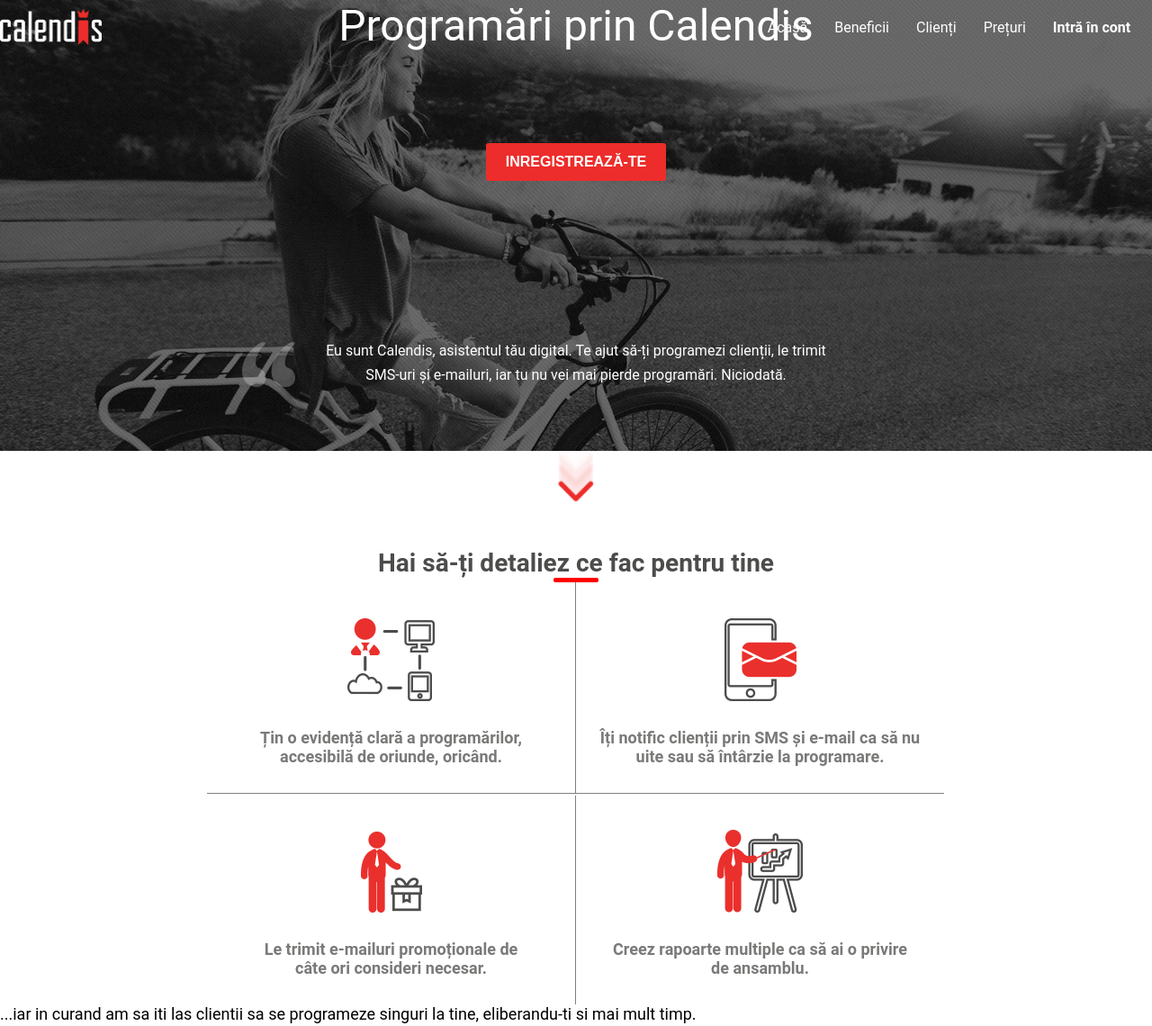
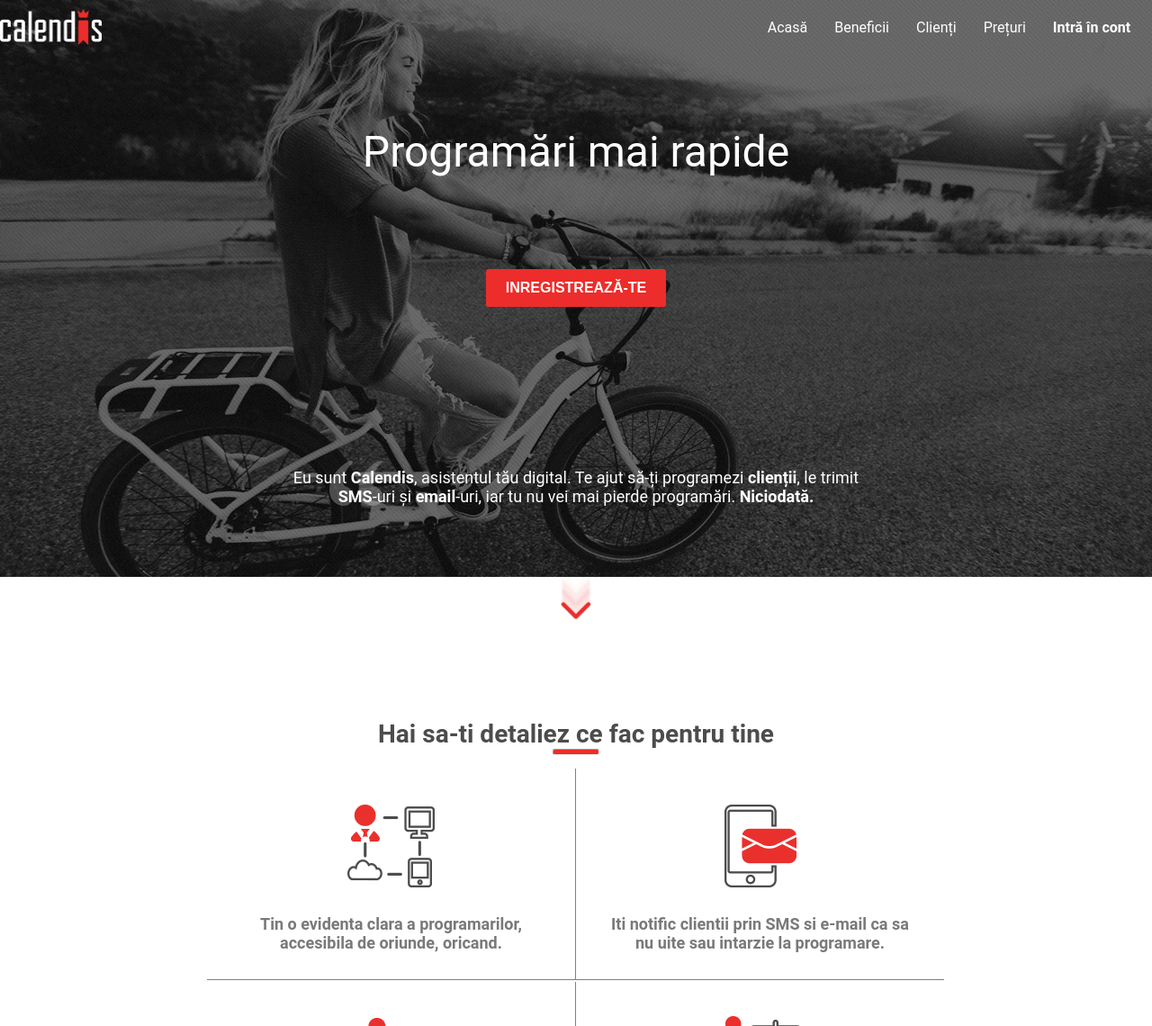
Before and after one commit to poprobertdaniel/html-css-training-studio, a plain HTML site: page root/index.html in a window 1280 px wide. Shown: the top 1140 px of the page at 90% size. Drawn offline with Linux system fonts and the light colour scheme.

Commit message:
second section

```diff
--- a/root/css/main.css
+++ b/root/css/main.css
@@ -1,15 +1,12 @@
-
 html , body {
 	margin: 0;
 	padding: 0;
 	height: 100%;
-
 	font-family: "Roboto", sans-serif;
 }
 
 p {
 	font-size: 18px;
-
 }
 
 a {
@@ -17,11 +14,9 @@
 	text-decoration: none;
 }
 
-
 div {
 	font-size: 0;
 }
-
 
 ul, ol, li, p {
 	margin: 0;
@@ -29,21 +24,17 @@
 	list-style: none;
 }
 
-
 .home-section{
 	background-image: url("../images/Layer.jpg");
 	background-repeat: no-repeat;
 	background-size: cover;
 }
 
-
 #navbar-wrapper{
-	position: fixed;
 	width:100%;
 	height: 40px;
 	padding-top: 10px;
 	position: fixed;
-
 
 }
 
@@ -77,6 +68,7 @@
 	border-color: red;
 	border-bottom-style: solid;
 	border-radius: 1.5px;
+
 	}
 
 
@@ -92,10 +84,9 @@
 	font-size: 48px;
 	color: white;
 	text-align: center;
+	padding-top: 140px;
 }
-.home-section .end-home-section p {
-	font-size: 16px;
-}
+
 .register-div{
 	text-align: center;
 	padding-top: 102px;
@@ -123,16 +114,10 @@
 .end-home-section p{
 	background-image: url("../images/Calendis_Quote_Mark_Grey.png");
 	background-repeat: no-repeat;
-	background-position: 22% 100%; /* de modificat pt responsivness */
-	font-size: 18px;
-  	line-height: 27px;
-  	padding-top: 75px;
+	font-size:18px;
+	padding-top:79px;
+	background-position: 30% 100%;
 
-}
-
-.benefits-section{
-	width: 100%;
-	height: auto;
 }
 
 .down-arrow {
@@ -140,43 +125,49 @@
 	background-repeat: no-repeat;
 	background-size: contain;
 	background-position: center;
-	height:60px;
-}
+	height: 50px;
 
-.benefits-title p {
-	font-size: 28px;
-	font-weight: bold;
-	color: #4c4c4b;
-	text-align: center;
-	padding-top: 48px;
 
 }
 
-.benefits-title hr{
-	border:0;
-    border-top: 5px solid red;
-    border-radius: 2px;
-    width: 50px;
-}
 
-.benefits-container {
+.benefits-section {
+
 	font-weight: bold;
 	color: rgba(76, 76, 75, 0.75);
 	width: 820px;
 	margin: 0 auto;
-}
+	}
 
-.benefits-container p {
-	font-size: 18px;
-}
-
-.col1, .col2, .col3, .col4 {
-	display: inline-block;
-	width: 409px;
-	text-align: center;
+.benefits-section  hr{
+	background-color: #ec2d2b;
+	width: 50px;
+	height: 5px;
+	border-radius: 2.5px;
+	margin-bottom: 15px;
 
 }
 
+.benefits-section p{
+	padding-top:108px;
+	font-size:28px;
+	text-align:center;
+	color: #4c4c4b;
+
+}
+
+
+.col1 p, .col2 p, .col3 p, .col4 p {
+	padding: 30px 0px;
+	font-size: 18px;
+	color: rgba(76, 76, 75, 0.75);
+	}
+.benefits-section img{
+	width: auto;
+	height: auto;
+	margin-top: 40px;
+
+}
 .col1, .col3 {
 	border-right: 1px solid gray;
 }
@@ -185,12 +176,8 @@
 	border-bottom: 1px solid gray;
 }
 
-.benefits-container img{
-	width: auto;
-	height: auto;
-	margin-top: 40px;
-}
-
-.col1 p, .col2 p, .col3 p, .col4 p{
-	padding: 30px 0px;
-}
+.col1, .col2, .col3, .col4  {
+	display: inline-block;
+	width: 409px;
+	text-align: center;
+	}
--- a/root/index.html
+++ b/root/index.html
@@ -2,13 +2,11 @@
 <html>
 
   <head>
-
     <title>Calendis</title>
     <link rel="stylesheet" type="text/css" href="css/main.css">
   </head>
 
   <body>
-
 
       <nav id="navbar-wrapper">
         <div class="calendis-logo"></div>
@@ -25,50 +23,48 @@
 
 
     <div id="Acasa" class="home-section">
-
-      <p>Programări prin Calendis</p>
+      <p>Programări mai rapide</p>
       <div class="register-div">
         <button class="register-btn">Inregistrează-te</button>
       </div>
       <div class="end-home-section">
-        <p>Eu sunt Calendis, asistentul tău digital. Te ajut să-ți programezi clienții, le trimit <br> SMS-uri și e-mailuri, iar tu nu vei mai pierde programări. Niciodată.</p>
+        <p>Eu sunt <b>Calendis</b>, asistentul tău digital. Te ajut să-ți programezi <b>clienții</b>, le trimit <br> <b>SMS</b>-uri și <b>email</b>-uri, iar tu nu vei mai pierde programări. <b>Niciodată.</b></p>
       </div>
-
     </div>
-
 
     <div id="Beneficii" class="benefits-section">
 		<div class="down-arrow">
+		</div>
 
-      </div>
-      <div class="benefits-title">
-        <p>Hai să-ți detaliez ce fac pentru tine</p>
+		<p>Hai sa-ti detaliez ce fac pentru tine</p>
 		<hr>
-      </div>
-      <div class="benefits-container">
+
 		<div class="first-row">
 			<div class="col1">
 				 <img src="images/Calendis_Evidenta.png">
-            <p>Țin o evidență clară a programărilor, <br> accesibilă de oriunde, oricând.</p>
+				<p>Tin o evidenta clara a programarilor,<br> accesibila de oriunde, oricand.</p>
 			</div>
+
 			<div class="col2">
 				<img src="images/Calendis_SMS.png">
-            <p>Îți notific clienții prin SMS și e-mail ca să nu <br> uite sau să întârzie la programare.</p>
+				<p>Iti notific clientii prin SMS si e-mail ca sa <br>nu uite sau intarzie la programare.</p>
 			</div>
 		</div>
 
 		<div class="second-row">
 			<div class="col3">
 				<img src="images/Calendis_Gift.png">
-            <p>Le trimit e-mailuri promoționale de <br> câte ori consideri necesar.</p>
+				<p>Le trimit e-mailuri promotionale de <br>cate ori consideri necesar.</p>
 			</div>
+
 			<div class="col4">
 				<img src="images/Calendis_Chart.png">
-            <p>Creez rapoarte multiple ca să ai o privire <br> de ansamblu.</p>
+				<p>Creez rapoarte multiple ca sa ai o privire <br>de ansamblu.</p>
+
 			</div>
 		</div>
-      </div>
-        <p>...iar in curand am sa iti las clientii sa se programeze singuri la tine, eliberandu-ti si mai mult timp.</p>
+
+
 
     </div>
 
@@ -84,7 +80,6 @@
 
   <footer>
 
-
   </footer>
 
   </body>
```
Also changed, not shown: root/css/bgimage.jpg (deleted), root/css/bgimage2.jpg (deleted), root/css/bgimage3.jpg (deleted), root/css/bgimage4.jpg (deleted). Lines whose indentation alone changed are shown as unchanged.
